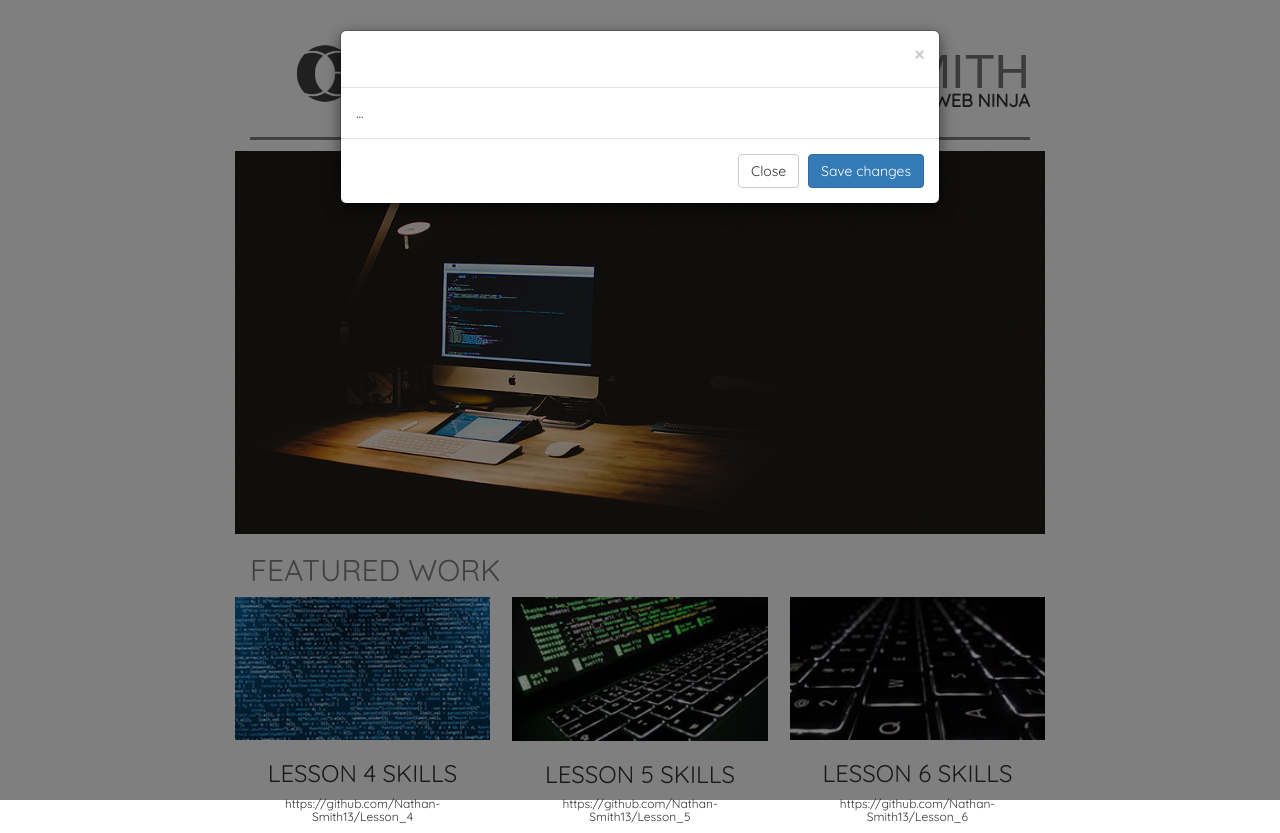
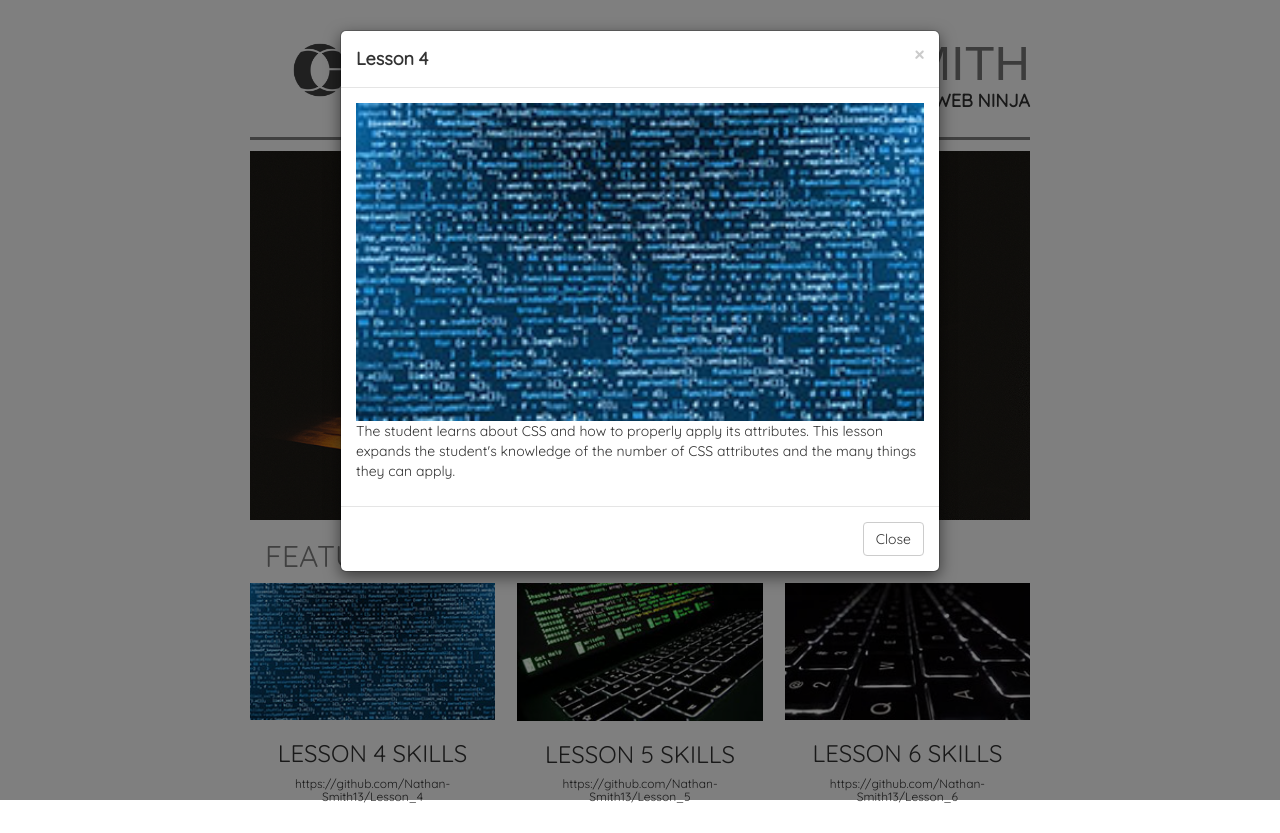
Before and after one commit to Nathan-Smith13/Project_1, a plain HTML site: page index.html in a window 1280 px wide. Both pictures are taken after a click on the picture 362 px from the left and 668 px from the top of the page. Drawn offline with Linux system fonts and the light colour scheme; a web font is replaced by a local one.

Commit message:
Final Oct. 13 changes

```diff
--- a/css/style.css
+++ b/css/style.css
@@ -6,44 +6,28 @@ Very Dark Gray: #1C1C1C
 body {
     background-color: none;
     font-family: "Quicksand", "sans-serif";
+    padding-right: 250px;
+    padding-left: 250px;
 }
 
-.container-fluid {
-    padding-right: 250px;
-    padding-left: 250px;
-    margin-right: auto;
-    margin-left: auto;
-}
+#header {
 
-/*
-.row {
-    margin: 0;
-}
-*/
-
-#header {
-    text-align: right;
-    margin: 0 auto;
     border-bottom-style: solid;
     border-color: gray;
     height: 140px;
 }
 
 #logo {
-    max-width: 150px;
-    max-height: 150px;
-    transform: translateY(-1%);
+    max-height: 140px;
 }
 
 h4 {
     margin: 0;
-    transform: translateY(-570%);
     font-weight: 700;
 }
 
 h1 {
     margin: 0;
-    transform: translateY(-195%);
     font-family: 'Khula', sans-serif;
     font-size: 49px;
     opacity: .65;
@@ -107,3 +91,17 @@ h2 {
 h6 {
     text-align: center;
 }
+
+#header-text {
+    transform: translateY(50%);
+    padding-right: 0;
+    text-align: right;
+}
+
+#header-logo {
+    padding-left: 0;
+}
+
+.modal-body > img {
+    width: 100%
+}
--- a/index.html
+++ b/index.html
@@ -15,23 +15,19 @@
 
     <body>
     <div class="container-fluid">
-
         <header class="row" id="header">
-         <div class="header-logo-title">
+           <div id="header-logo" class="col-md-4">
            <img id="logo" class="img-responsive" src="Images/logo.png">
+             </div>
+            <div id="header-text" class="col-md-8">
            <h1>NATHAN SMITH</h1>
            <h4>AMATEUR WEB NINJA</h4>
-          </div>
-
+             </div>
         </header>
-
-
-
       <section class="large-image-content row">
-        <div class="large-image col-md-12">
+        <div class="large-image ">
           <img class="img-responsive main-image" src="Images/Main%20image.jpg">
          </div>
-
       </section>
         <h2>FEATURED WORK</h2>
       <section class="featured-work-wrapper row">
@@ -60,14 +56,14 @@
     <div class="modal-content">
       <div class="modal-header">
         <button type="button" class="close" data-dismiss="modal" aria-label="Close"><span aria-hidden="true">&times;</span></button>
-        <h4 class="modal-title" id="myModalLabel">Modal title</h4>
+        <h4 class="modal-title" id="myModalLabel">Lesson 4</h4>
       </div>
       <div class="modal-body">
-        ...
+        <img src="images/lesson%204%20skills%20image.jpg">
+        <p>The student learns about CSS and how to properly apply its attributes. This lesson expands the student's knowledge of the number of CSS attributes and the many things they can apply.</p>
       </div>
       <div class="modal-footer">
         <button type="button" class="btn btn-default" data-dismiss="modal">Close</button>
-        <button type="button" class="btn btn-primary">Save changes</button>
       </div>
     </div>
   </div>
@@ -79,14 +75,14 @@
     <div class="modal-content">
       <div class="modal-header">
         <button type="button" class="close" data-dismiss="modal" aria-label="Close"><span aria-hidden="true">&times;</span></button>
-        <h4 class="modal-title" id="myModalLabel">Modal title</h4>
+        <h4 class="modal-title" id="myModalLabel">Lesson 5</h4>
       </div>
       <div class="modal-body">
-        ...
+        <img src="images/lesson%205%20skills.jpg">
+        <p>Lesson 5 teaches the student how to create a responsive web design for all platforms. Introduces the concept of a grid system.</p>
       </div>
       <div class="modal-footer">
         <button type="button" class="btn btn-default" data-dismiss="modal">Close</button>
-        <button type="button" class="btn btn-primary">Save changes</button>
       </div>
     </div>
   </div>
@@ -98,14 +94,14 @@
     <div class="modal-content">
       <div class="modal-header">
         <button type="button" class="close" data-dismiss="modal" aria-label="Close"><span aria-hidden="true">&times;</span></button>
-        <h4 class="modal-title" id="myModalLabel">Modal title</h4>
+        <h4 class="modal-title" id="myModalLabel">Lesson 6</h4>
       </div>
       <div class="modal-body">
-        ...
+        <img src="Images/lesson%206%20skills.jpg">
+        <p>In Lesson 6, the student learns how to apply Bootstrap and its features to their webpage. The student also learn to how to minify and improve optimization.</p>
       </div>
       <div class="modal-footer">
         <button type="button" class="btn btn-default" data-dismiss="modal">Close</button>
-        <button type="button" class="btn btn-primary">Save changes</button>
       </div>
     </div>
   </div>
```
